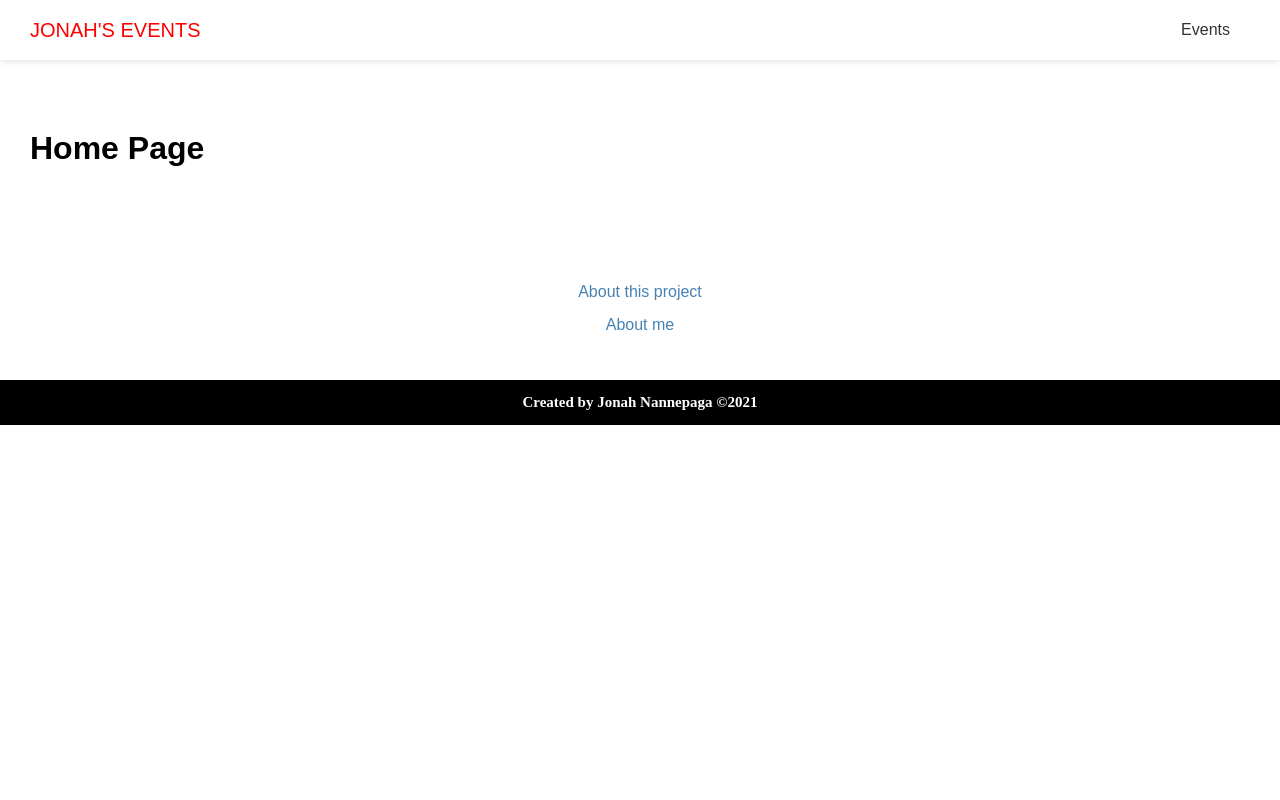
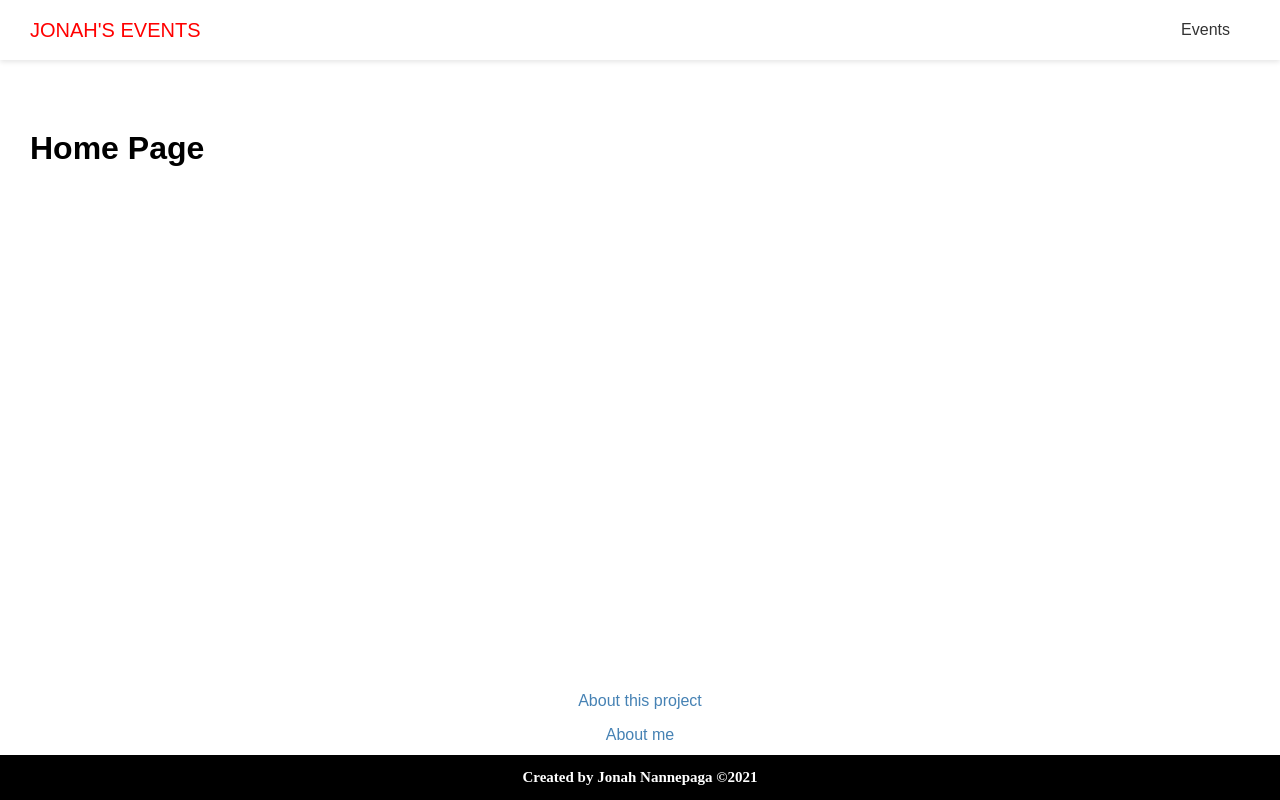
Before and after one commit to JonahNannepaga/nextjs-music-events-website, a Next.js app: page / in a window 1280 px wide. Built offline with nearby package versions, Linux system fonts and the light colour scheme; a web font is replaced by a local one.

Commit message:
Setting up the 404 page on wrong redirect.

```diff
--- a/components/Footer.js
+++ b/components/Footer.js
@@ -3,7 +3,7 @@ import styles from '../styles/Footer.module.css';
 import Copyright from './Copyright';
 export default function Footer() {
     return (
-        <footer>
+        <footer className={styles.footerWrapper}>
             <div className={styles.footer}>
                 <p>
                     <Link href='/about'>
--- a/package.json
+++ b/package.json
@@ -10,6 +10,7 @@
   "dependencies": {
     "next": "10.1.3",
     "react": "17.0.2",
-    "react-dom": "17.0.2"
+    "react-dom": "17.0.2",
+    "react-icons": "^4.2.0"
   }
 }
--- a/styles/Footer.module.css
+++ b/styles/Footer.module.css
@@ -1,6 +1,12 @@
 /* ----------------------------- Footer Section ----------------------------- */
+.footerWrapper {
+   position:absolute;
+   bottom:0;
+   width:100%;
+}
+
 .footer {
-    margin: 100px 0 40px;
+    /* margin: 100px 0 40px; */
     text-align: center;
 }
 .footer p {
--- a/styles/Layout.module.css
+++ b/styles/Layout.module.css
@@ -3,4 +3,6 @@
   margin: 60px auto;
   max-width: 100rem;
   padding: 0 30px;
+  min-height:100%;
+  position: relative;
 }
--- a/styles/globals.css
+++ b/styles/globals.css
@@ -41,6 +41,7 @@ html,
 body {
   font-family: 'Poppins', sans-serif;
   line-height: 1.8;
+  height: 100%;
 }
 
 a {
```
Also changed, not shown: pages/404.js (added, +17 -0 lines), styles/404.module.css (added, +13 -0 lines), 1 other file (tests, documents, lock files or other folders).
